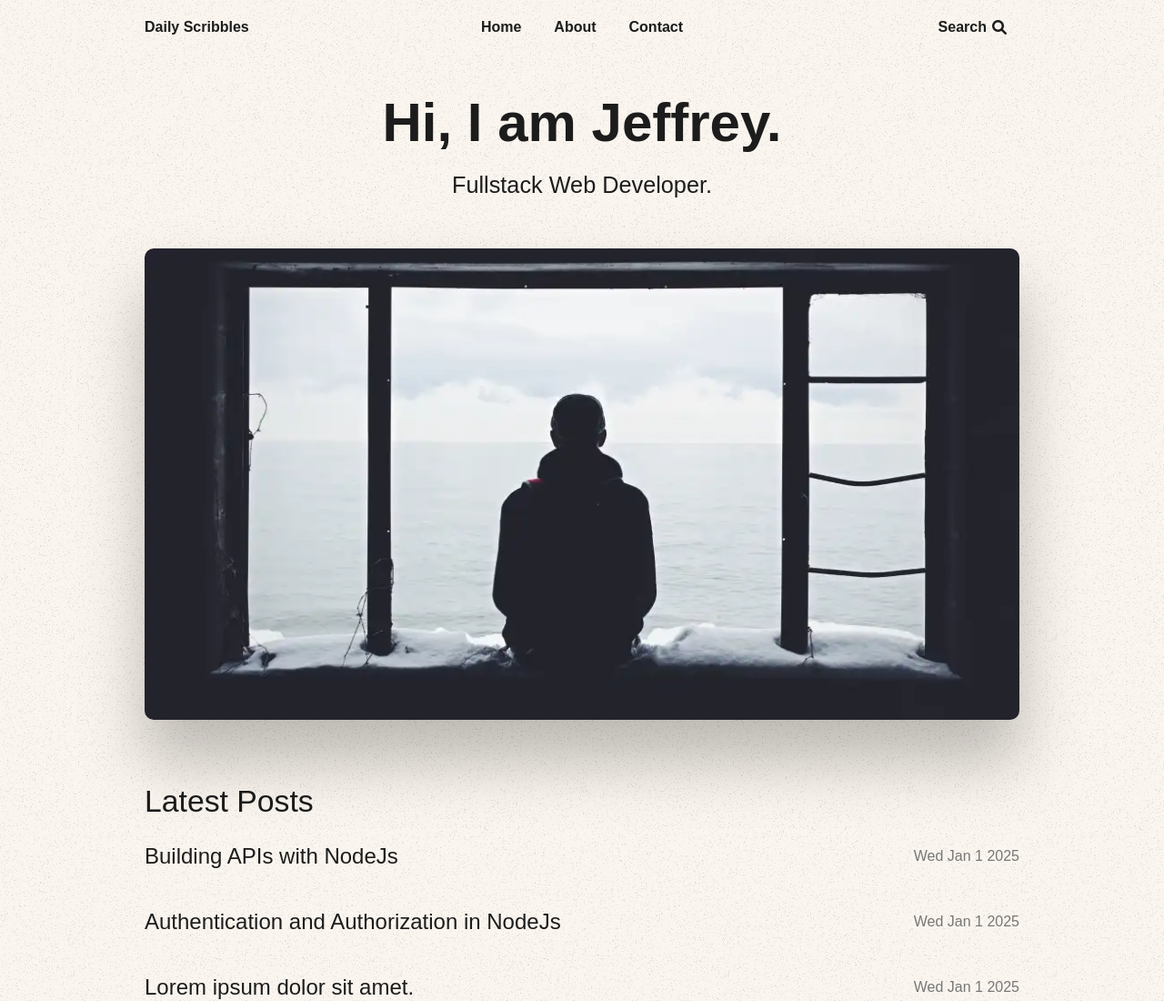
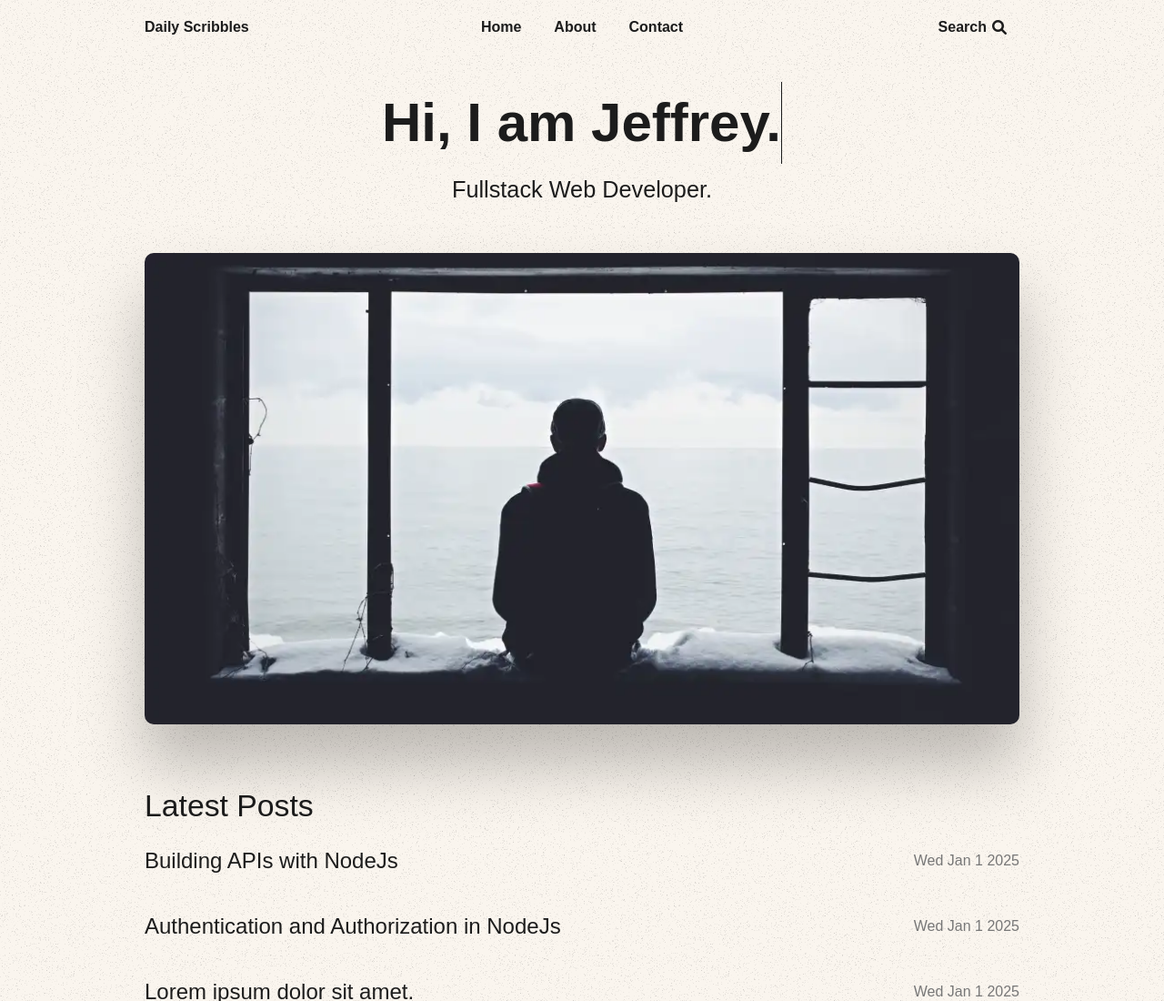
Before and after one commit to DarkOPJ/Cognifyz_Task3, a website: page src/html/index.html in a window 1280 px wide. Shown: the top 1100 px of the page at 91% size. Drawn offline with Linux system fonts and the light colour scheme.

Commit message:
Add typewriter animation to author introduction in index.html

```diff
--- a/src/html/index.html
+++ b/src/html/index.html
@@ -74,13 +74,13 @@
 
       <main class="main py-5">
         <!-- <div class="author py-2.5 text-center whitespace-pre-wrap"> -->
+
         <div class="author py-2.5 text-center">
-          <h1 class="authorHead mt-2.5 mb-[5px] font-semibold">
-            Hi, I am Jeffrey.
-          </h1>
-          <p class="authorBody text-fontSizeMd mt-[5px] mb-10">
-            Fullstack Web Developer.
-          </p>
+          <div class="typewriter flex justify-center">
+            <div>
+              <h1 class="authorHead mt-2.5 mb-[5px] font-semibold m-auto overflow-hidden whitespace-nowrap border-r border-myblack">Hi, I am Jeffrey.</h1>
+            </div>
+          </div>  <p class="authorBody text-fontSizeMd mt-[5px] mb-10">Fullstack Web Developer.</p>
         </div>
 
         <img
--- a/src/input.css
+++ b/src/input.css
@@ -67,9 +67,27 @@ img{
   background: #000;
 }
 
-/* .articlesUl:hover li:hover{
-  filter: none;
-} */
+/* Typewriter Animation */
+.authorHead{
+  animation: typing 3s steps(17) forwards,
+  blinking 1s step-end infinite;
+}
+
+@keyframes typing {
+  from {
+    width: 0;
+  }
+  to {
+    width: 100%;
+  }
+
+}
+
+@keyframes blinking {
+  50% {
+    border-color: transparent;
+  }
+}
 
 .searchBar.open{
   transform: translateY(0);
```
Also changed, not shown: src/output.css.
